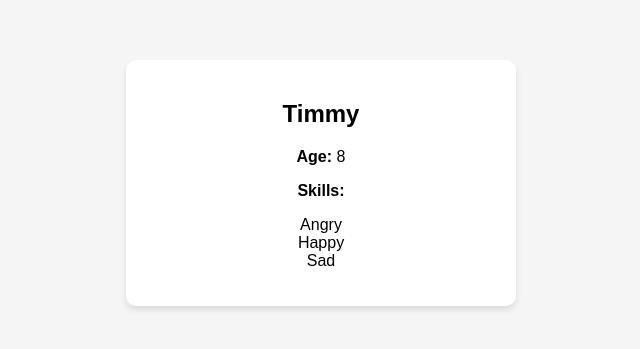
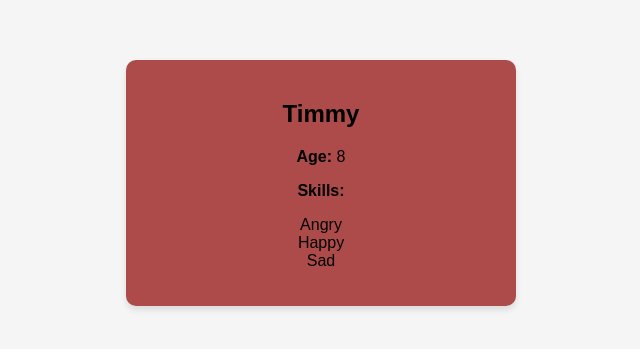
Before and after one commit to jai-michael/UXDG_320, a plain HTML site: page class8/index.html in a window 1280 px wide. Shown: the part 225-574 px from the top of the page, without its empty margins (319-959 px from the left). Drawn offline with Linux system fonts and the light colour scheme.

Commit message:
Changed background color

```diff
--- a/class8/index.html
+++ b/class8/index.html
@@ -15,7 +15,7 @@
             }
 
             .persona-card {
-                background: white;
+                background: rgb(173, 74, 74);
                 padding: 20px;
                 border-radius: 10px;
                 box-shadow: 0px 4px 6px rgba(0, 0, 0, 0.1);
```
